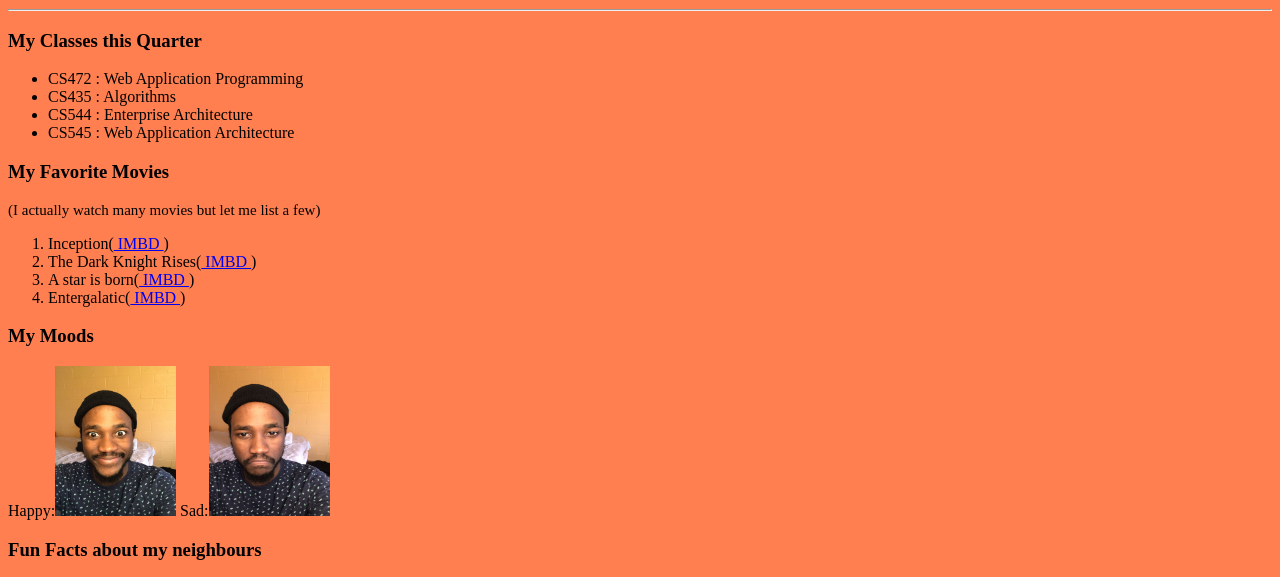
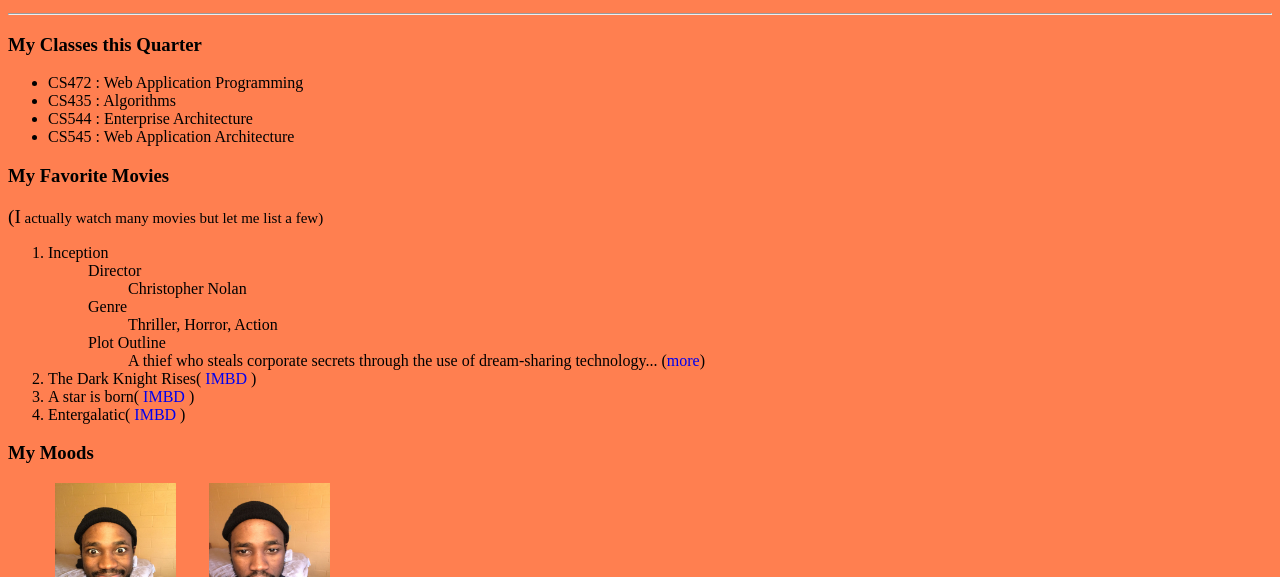
Before and after one commit to agabaivan/wap2023November, a plain HTML site: page aboutme.html in a window 1280 px wide. Shown: the part 105-682 px from the top of the page. Drawn offline with Linux system fonts and the light colour scheme.

Commit message:
added some other things

```diff
--- a/aboutme.html
+++ b/aboutme.html
@@ -31,11 +31,19 @@
     </h3>
     <p id="sidenote"> (I actually watch many movies but let me list a few)</p>
     <ol>
-        <li>Inception(<a href="https://www.imdb.com/title/tt1375666/?ref_=nv_sr_srsg_0_tt_3_nm_5_q_ince"> IMBD </a>)</li>
+        <li>Inception
+            <ul class="notag">
+                <li>Director<ul class="notag"><li>Christopher Nolan</li></ul></li>
+                <li>Genre <ul class="notag"><li>Thriller, Horror, Action</li></ul></li>
+                <li>Plot Outline<ul class="notag"><li>A thief who steals corporate secrets through the use of dream-sharing technology...
+                    (<a href="https://www.imdb.com/title/tt1375666/?ref_=nv_sr_srsg_0_tt_3_nm_5_q_ince">more</a>)</li></ul></li>
+
+                </ul>
         <li>The Dark Knight Rises(<a href="https://www.imdb.com/title/tt1345836/?ref_=nv_sr_srsg_0_tt_8_nm_0_q_the%2520dark%2520knight%2520rises"> IMBD </a>)</li>
         <li>A star is born(<a href="https://www.imdb.com/title/tt1517451/?ref_=nv_sr_srsg_0_tt_8_nm_0_q_a%2520star%2520is%2520born"> IMBD </a>)</li>
         <li>Entergalatic(<a href="https://www.imdb.com/title/tt10687116/?ref_=fn_al_tt_1"> IMBD </a>)</li>
     </ol>
+
 </div>
 
 <div>
@@ -55,7 +63,7 @@
 <div>
     <a href="https://validator.w3.org/nu/?doc=https%3A%2F%2Fagabaivan.github.io%2Fwap2023November%2F" >
         <img src= "css_checker.png" alt="validator" width=100 height=30 ></a>
-        <a href="https://validator.w3.org/nu/?doc=https%3A%2F%2Fagabaivan.github.io%2Fwap2023November%2F" >
+        <a href="https://validator.w3.org/nu/?doc=https%3A%2F%2Fagabaivan.github.io%2Fwap2023November%2Faboutme.html" >
             <img src= "HTML-checker2.png" alt="validator" width=100 height=30 ></a>
 
 </div>
--- a/styleme.css
+++ b/styleme.css
@@ -1,7 +1,8 @@
 body {
     background-color: coral;
 }
-ol{ list-style-type: decimal;}
+ol{ list-style-type: decimal;
+}
 h{color: bisque;}
 .trait{
     color: greenyellow;
@@ -13,3 +14,17 @@ h{color: bisque;}
     font-style: Verdana;
 
 }
+a{text-decoration: none;}
+a:hover{text-decoration: underline;}
+.moreinfo{color: purple;}
+p::first-letter{
+    font-size: 1.2rem;
+}
+.notag{
+    list-style-type: none;
+    color: black;
+}
+.moviedep{
+    list-style-type: none;
+    color: blueviolet;
+}
```
